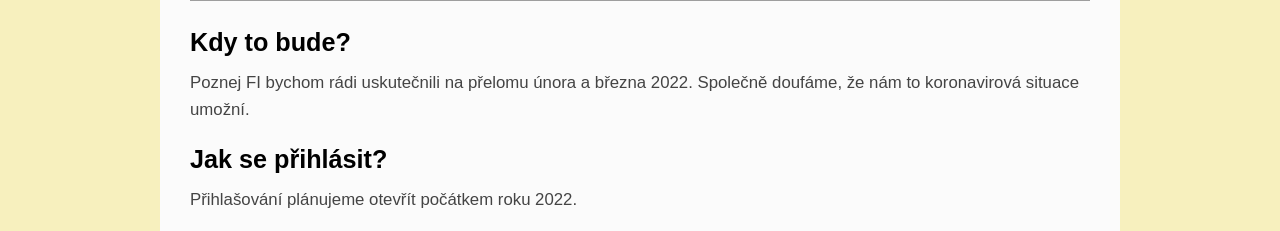
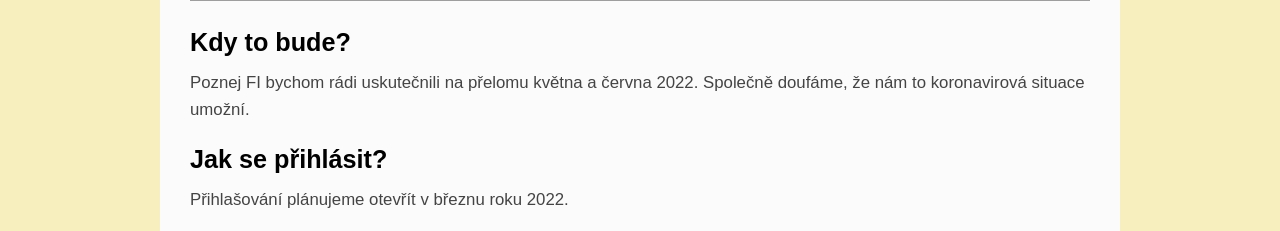
Before and after one commit to zverinec/poznej-fi-web, a plain HTML site: page index.html in a window 1280 px wide. Shown: the part 1303-1534 px from the top of the page. Drawn offline with Linux system fonts and the light colour scheme; grey boxes are pictures that could not be loaded.

Commit message:
Change dates

```diff
--- a/index.html
+++ b/index.html
@@ -137,13 +137,13 @@
          picture-in-picture" allowfullscreen></iframe>
         <h2>Kdy to bude?</h2>
         <p>
-        Poznej FI bychom rádi uskutečnili na přelomu února a března 2022.
+        Poznej FI bychom rádi uskutečnili na přelomu května a června 2022.
         Společně doufáme, že nám to koronavirová situace umožní.
         </p>
 
         <h2>Jak se přihlásit?</h2>
         <p>
-        Přihlašování plánujeme otevřít počátkem roku 2022.
+        Přihlašování plánujeme otevřít v březnu roku 2022.
         </p>
 
         <h2>Kdo za tím stojí?</h2>
```
